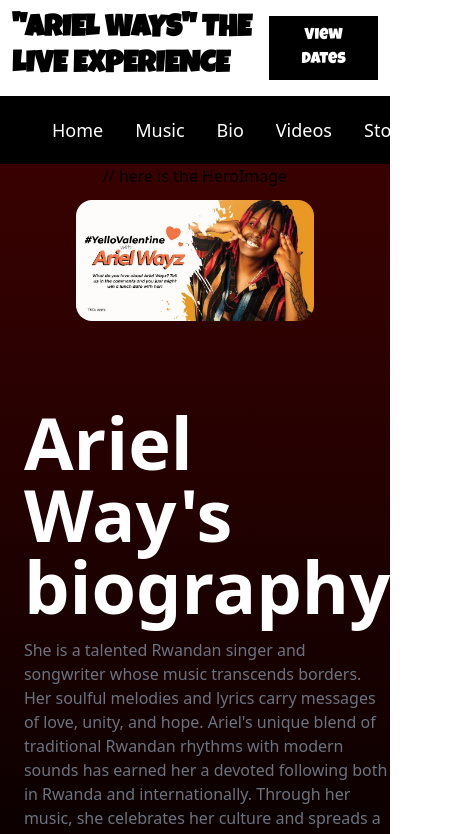
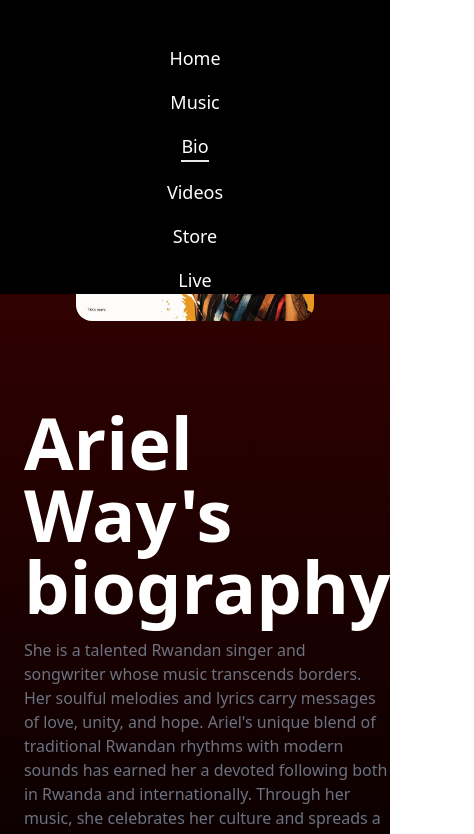
Before and after one commit to teta-Lena/AIC_frontend, a React (Vite) app: page /bio in a window 390 px wide. Shown: the top 834 px of the page, 474 px wide, since content can reach past the window. Built offline with nearby package versions, Linux system fonts and the light colour scheme.

Commit message:
add vercel.json

```diff
--- a/src/App.css
+++ b/src/App.css
@@ -5,6 +5,7 @@
 
 .music-card img {
     transition: transform 0.5s ease-in-out;
+    /* background-size: 00%; */
     /* counter-reset: #100000; */
 }
 
--- a/src/App.jsx
+++ b/src/App.jsx
@@ -1,15 +1,34 @@
 import "./App.css";
-import { BrowserRouter, Routes, Route } from "react-router-dom";
+import {
+  BrowserRouter,
+  Routes,
+  Route,
+  Outlet,
+  Navigate,
+} from "react-router-dom";
 import Home from "./pages";
 import MusicIndex from "./pages/music/music.page";
 import MusicIdPage from "./pages/music/music-id.page";
 import Bio from "./pages/bio/Bio";
 
 function App() {
+  function PrivateRoutes() {
+    const token = localStorage.getItem("token");
+    if (token) {
+      return <Outlet />;
+    }
+    return <Navigate to="/home" />;
+  }
+
   return (
     <BrowserRouter>
       <Routes>
         <Route path="/" element={<Home />} />
+        <Route path="/home" element={<Home />} />
+        <Route path="/login" element={<Home />} />
+        <Route element={<PrivateRoutes />}>
+          <Route path="/dashboard" element={<Home />} />
+        </Route>
         <Route path="/music" element={<MusicIndex />} />
         <Route path="/music/:id" element={<MusicIdPage />} />
         <Route path="/bio" element={<Bio />} />
--- a/src/components/shared/mid-nav.jsx
+++ b/src/components/shared/mid-nav.jsx
@@ -1,38 +1,74 @@
-import React from "react";
-import { Link } from "react-router-dom";
+import React, { useEffect } from "react";
+import { BiX } from "react-icons/bi";
+import { FaBars } from "react-icons/fa";
+import { Link, useLocation } from "react-router-dom";
 
 export const Logo = () => (
-  <Link to={'/'} className="logo flex items-center gap-x-2">
+  <Link to={"/"} className="logo flex items-center gap-x-2">
     <img className="w-8" src="/ArtZone.png" alt="" />
     <span>ArtZone</span>
   </Link>
 );
 
 const MidNav = ({ hasLogo = false }) => {
+  const [path, setPath] = React.useState("");
+  const location = useLocation();
+  const [isMobile, setIsMobile] = React.useState(false);
+
+  React.useEffect(() => {
+    setPath(location.pathname);
+  }, [location.pathname]);
+
+  useEffect(() => {
+    const handleResize = () => {
+      if (window.innerWidth < 768) {
+        setIsMobile(true);
+      } else {
+        setIsMobile(false);
+      }
+    };
+    window.addEventListener("resize", handleResize);
+    return () => window.removeEventListener("resize", handleResize);
+  }, []);
   return (
     <div className=" sticky top-0 z-50 w-full flex gap-x-8 text-lg items-center justify-between p-5 bg-black text-white">
       <div className="">{hasLogo && <Logo />}</div>
-      <div className="flex gap-x-8 items-center">
-        <Link to={"/home"} className="">
+      <div
+        className={`flex md:static fixed md:pt-0 pt-11 gap-y-4 duration-500 md:w-fit top-0 left-0 flex-col md:flex-row w-full bg-inherit ${
+          isMobile ? "top-0 bottom-0" : "-top-[964px]"
+        } gap-x-8 items-center`}
+      >
+        {isMobile && (
+          <BiX
+            onClick={() => setIsMobile(!isMobile)}
+            className=" cursor-pointer absolute right-2 top-2"
+            size={30}
+          />
+        )}
+        <Link to={"/home"} className={path === "/home" ? "border-b-2" : ""}>
           Home
         </Link>
-        <Link to={"/music"} className="">
+        <Link to={"/music"} className={path === "/music" ? "border-b-2" : ""}>
           Music
         </Link>
-        <Link to={"/bio"} className="">
+        <Link to={"/bio"} className={path === "/bio" ? "border-b-2" : ""}>
           Bio
         </Link>
-        <Link to={"/videos"} className="">
+        <Link to={"/videos"} className={path === "/videos" ? "border-b-2" : ""}>
           Videos
         </Link>
-        <Link to={"/store"} className="">
+        <Link to={"/store"} className={path === "/store" ? "border-b-2" : ""}>
           Store
         </Link>
-        <Link to={"/live"} className="">
+        <Link to={"/live"} className={path === "/live" ? "border-b-2" : ""}>
           Live
         </Link>
       </div>
-      <div className=""></div>
+      <div className="">
+        <button onClick={() => setIsMobile(!isMobile)} className="">
+          <FaBars className=" md:hidden" />
+        </button>
+      </div>
     </div>
   );
 };
--- a/src/pages/index.jsx
+++ b/src/pages/index.jsx
@@ -16,6 +16,7 @@ const Home = () => {
           className=" absolute top-0 bottom-0 right-0 w-full max-h-full left-0 object-cover"
           src="https://www.ktpress.rw/wp-content/uploads/2022/01/Ariel-wayz-1024x736-1.jpg"
           alt=""
+          loading="lazy"
         />
         <div className="bg-[#390101]/80 absolute top-0 w-full left-0 h-full"></div>
         <div className="flex p-8 z-10 items-center w-fit flex-col gap-y-2">
@@ -26,6 +27,7 @@ const Home = () => {
         </div>
         <Socials />
       </div>
+      <h1 className=" text-center text-xl font-semibold text-white py-4">Browser</h1>
       <div className="flex flex-col min-h-[90vh] w-full">
         <div className="grid w-full lg:grid-cols-4 md:grid-cols-3 five:grid-cols-2   gap11">
           <Link
--- a/src/pages/music/music.page.jsx
+++ b/src/pages/music/music.page.jsx
@@ -32,10 +32,10 @@ const MusicIndex = () => {
             <Link
               to={`/music/${music.id}`}
               key={music.id}
-              className="flex duration-300 border-[#454040] p-0 m-0 border-0 cursor-pointer music-card max-w[400px] relative aspect-square overflow-hidden flex-col items-center justify-center bg-white roundedlg shadow-md"
+              className="flex duration-300 border-[#454040] p-0 m-0 border cursor-pointer music-card max-w[400px] relative aspect-square overflow-hidden flex-col items-center justify-center bg-white roundedlg shadow-md"
             >
               <img
-                className=" absolute top-0 bottom-0 right-0 left-0 min-w-full min-h-full object-cover"
+                className="  absolute top-0 bottom-0 right-0 left-0 min-w-full min-h-full object-cover"
                 src={
                   music?.thumbnail ??
                   `https://i.ytimg.com/vi/${music?.ytId}/hqdefault.jpg`
--- /dev/null
+++ b/src/pages/portal/dashboard.jsx
@@ -0,0 +1,9 @@
+import React from 'react'
+
+const Dashboard = () => {
+  return (
+    <div>Dashboard</div>
+  )
+}
+
+export default Dashboard
--- /dev/null
+++ b/src/pages/portal/login.jsx
@@ -0,0 +1,9 @@
+import React from 'react'
+
+const Login = () => {
+  return (
+    <div>Login</div>
+  )
+}
+
+export default Login
```
Also changed, not shown: vercel.json (added), 2 other files (tests, documents, lock files or other folders).
